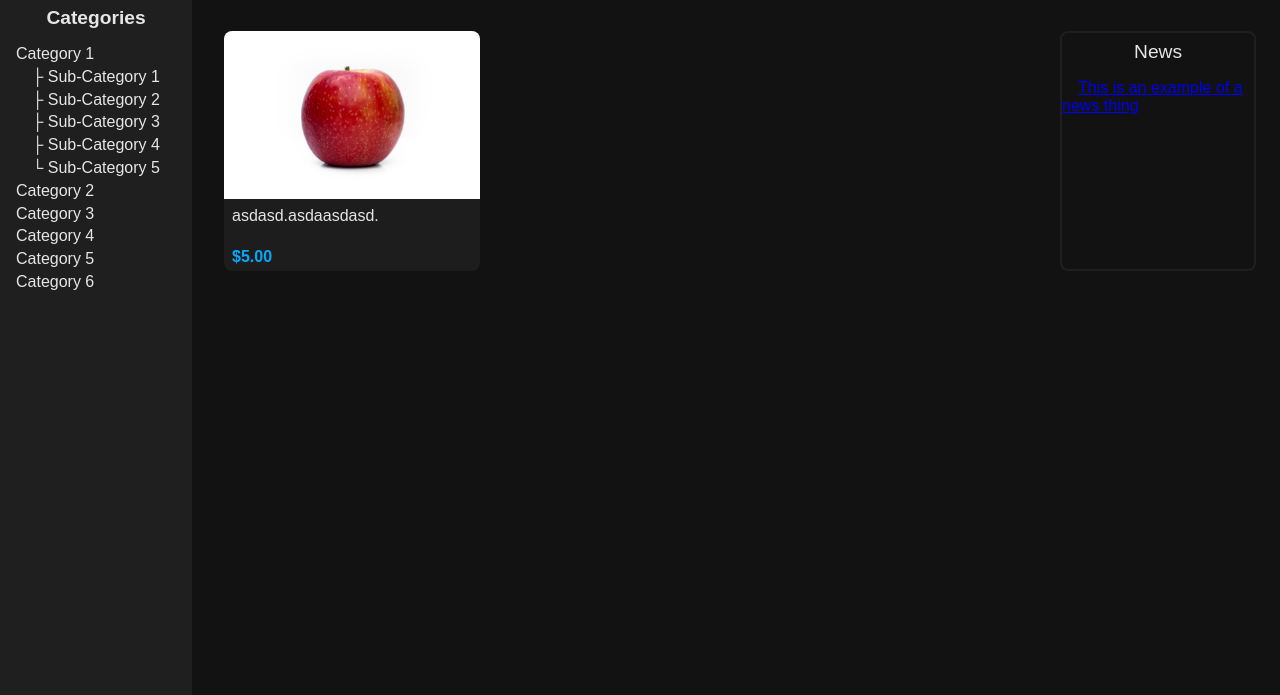
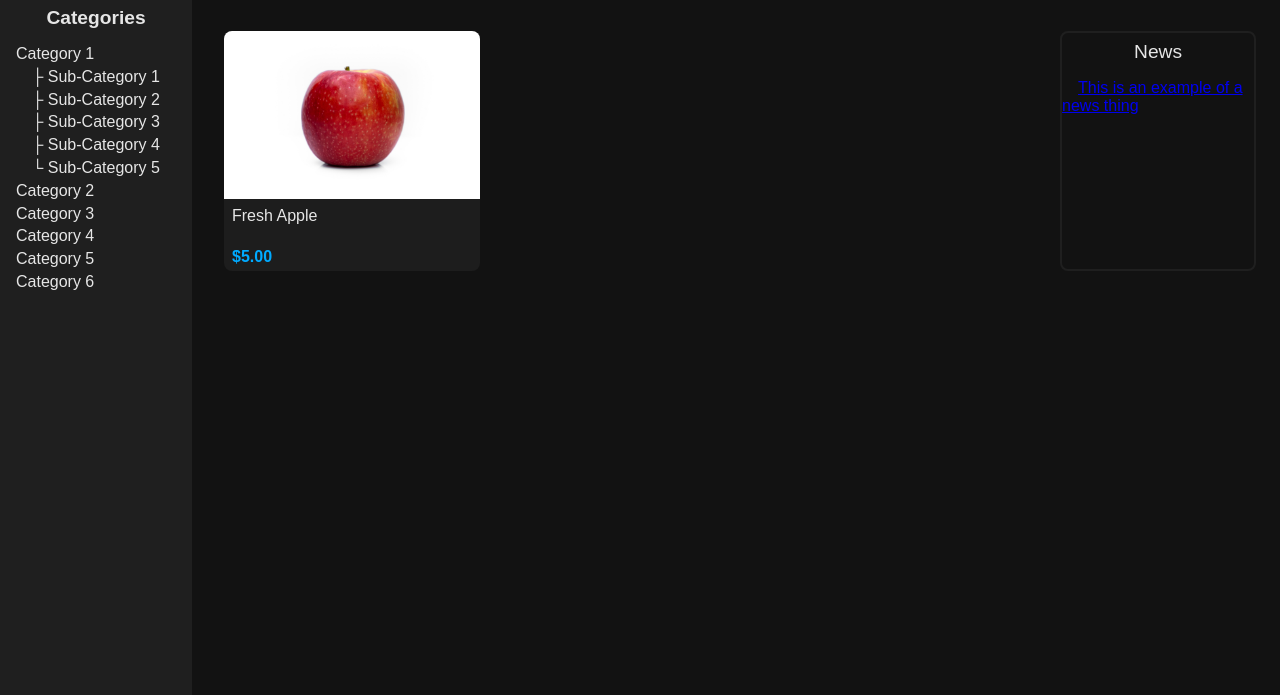
Before and after one commit to AlejandroMontalvo/nile-marketplace, a PHP site: page / in a window 1280 px wide. Shown: the part 105-800 px from the top of the page. Run offline with PHP 8.4, Linux system fonts and the light colour scheme.

Commit message:
Update listings.php

```diff
--- a/database_interactions/marketplace/listings.php
+++ b/database_interactions/marketplace/listings.php
@@ -4,7 +4,7 @@
         for ($i=0; $i<$listings_amount; $i+=1) {
             echo("<a class='listing' href='index.php'>");
             echo("<img src='./imgs/apple.jpg' alt='Logout'/>");
-            echo("<div class='listingTitleSpace'><p class='listingTitle'>asdasd.asdaasdasd.</p></div>");
+            echo("<div class='listingTitleSpace'><p class='listingTitle'>Fresh Apple</p></div>");
             echo("<p class='listingPrice'><strong>$5.00</strong></p>");
             echo("</a>");
         }
```
